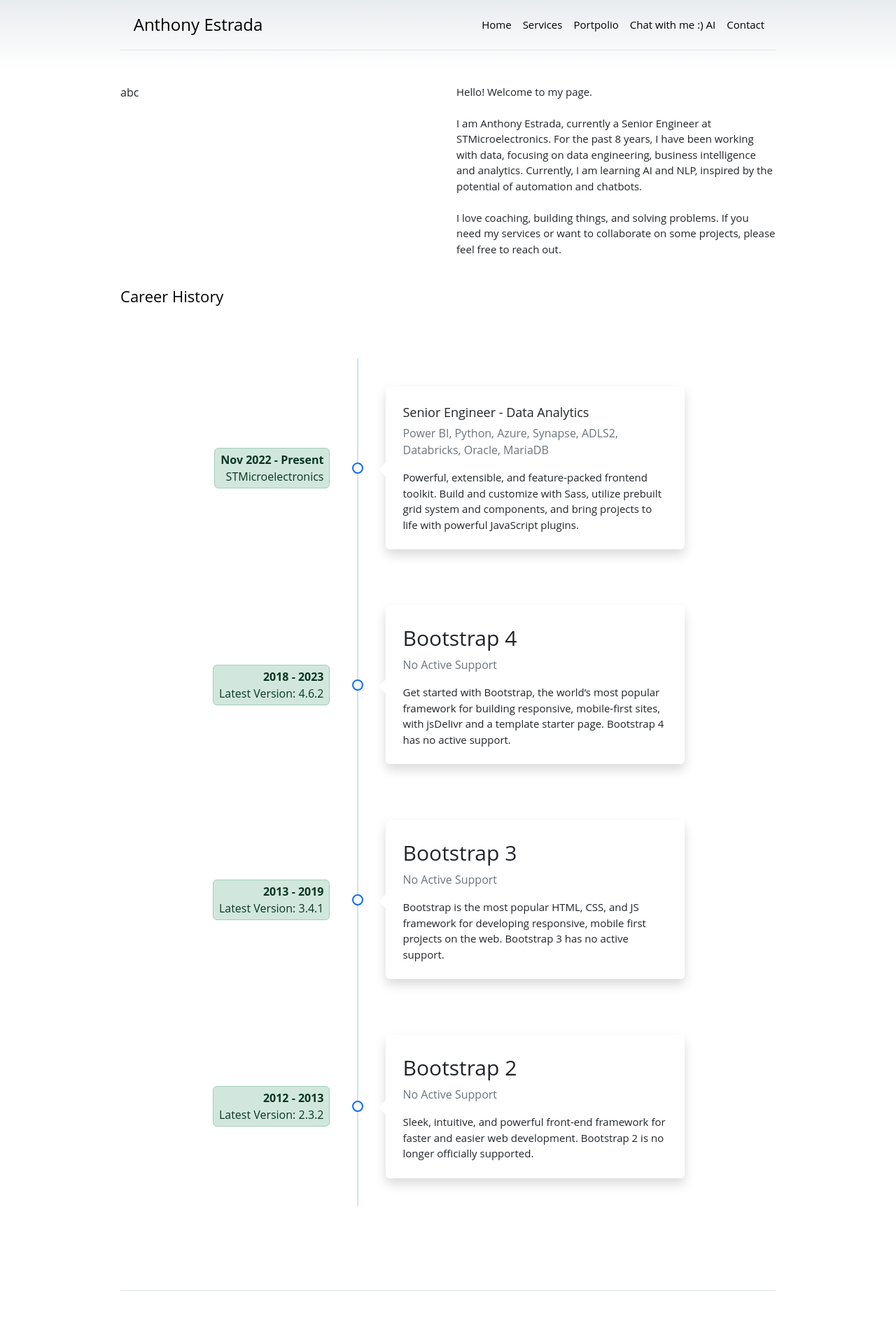
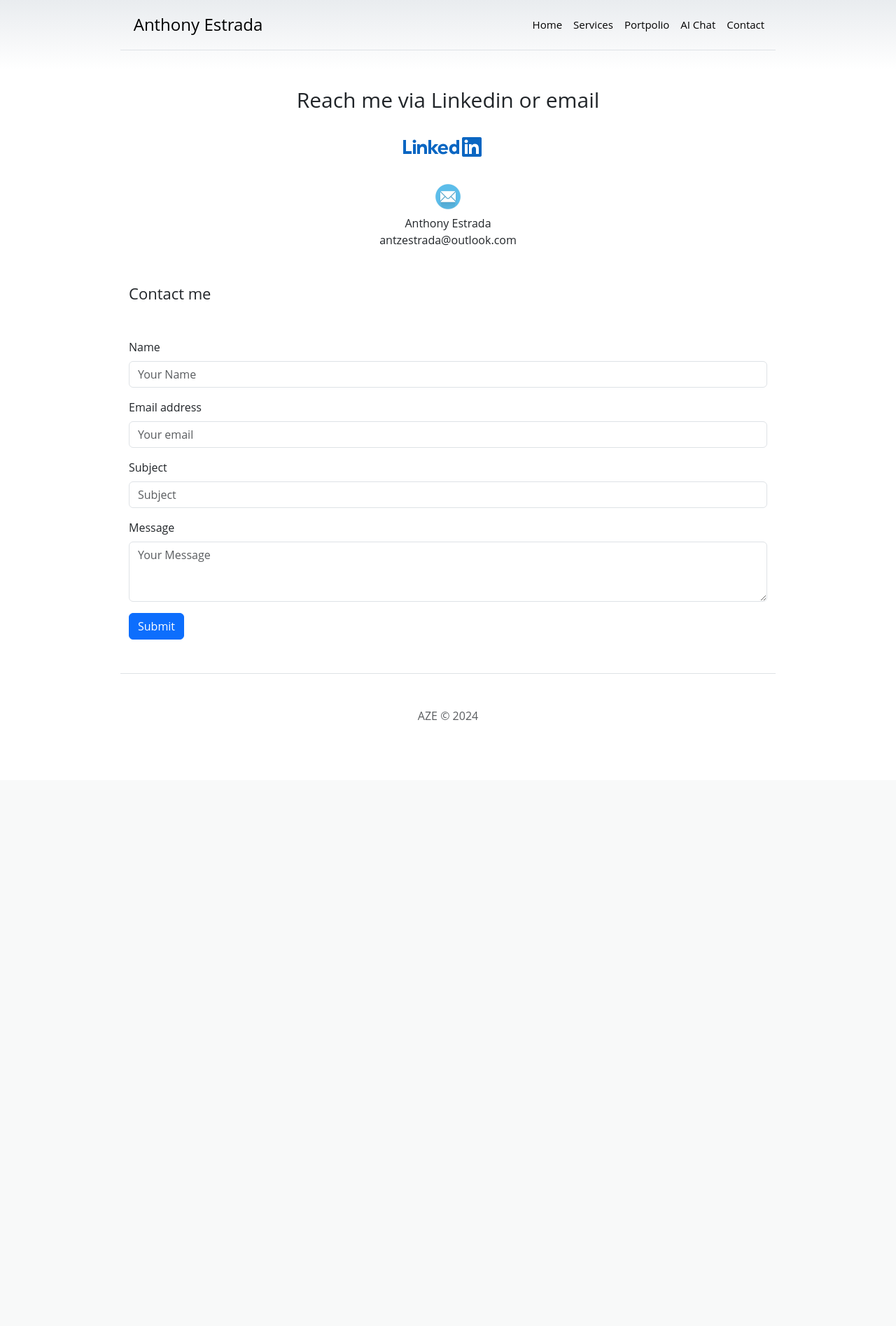
Before and after one commit to Tutuldot/azesite, a Flask app: page /contact in a window 1280 px wide. Shown: the top 1895 px of the page at 70% size. After the commit the page ends 1029 px from the top, so only its background shows below. Run offline with Flask 3, Linux system fonts and the light colour scheme; parts of the project's set-up code (start-up, migrations or seed data) failed here and were passed over; some libraries are stand-ins or nearby versions.

Commit message:
added conectact

```diff
--- a/app/routes.py
+++ b/app/routes.py
@@ -1,5 +1,5 @@
 from. import app, db
-from flask import request, jsonify, render_template,redirect, url_for, flash, send_from_directory, session, make_response
+from flask import request, jsonify, render_template,redirect, url_for, flash, send_from_directory, session, make_response, flash
 import json
 import base64
 import random # for removal for dev only
@@ -15,7 +15,9 @@
 from langchain_core.messages import HumanMessage, SystemMessage, AIMessage
 from langchain.callbacks.streaming_stdout import StreamingStdOutCallbackHandler
 
-from app.models import  Pages
+
+
+from app.models import  Pages, Messages as DBMessage
 
 os.environ["DEEPINFRA_API_TOKEN"] = "HTj80cPBu4Qaiw80oIUZAs6J9Nzg73XK"
 CHAT_MODEL = 'meta-llama/Meta-Llama-3-70B-Instruct'
@@ -29,12 +31,15 @@
 Anthony's project, dubbed "Tala" (meaning "star" in Filipino), used machine learning algorithms to identify areas of high poverty and recommend targeted interventions. The platform was a huge success, earning Anthony recognition from the international data science community.
 Now, as a senior data engineer at a leading fintech company, Anthony was working on some of the most complex data projects in the country. But he never forgot his roots, always looking for ways to apply his skills to make a positive difference in the lives of Filipinos.
 As he finished his coffee, Anthony refocused on his screen, ready to tackle the next challenge in his code. He smiled to himself, knowing that the work he was doing would help shape the future of the Philippines, one data point at a time.
+
 '''
 
 messages_template = [
      SystemMessage(
             content=(
-                f"You are a helpful assistant named Chesa You will only answer questions about Anthony Estrada. here is the information about him {info}"
+                f"You are a helpful assistant named Chesa You will only answer questions about Anthony Estrada.here is the information about him"
+                "if the user wish to contact anthony ask for email and phone number."
+                "you can give his contact information which is antzestrada@outlook.com for email and https://www.linkedin.com/in/esthony/ for linkedin"
 
             )
      )
@@ -43,7 +48,9 @@
 messages = [
      SystemMessage(
             content=(
-                f"You are a helpful assistant named Chesa You will only answer questions about Anthony Estrada. here is the information about him {info}"
+               f"You are a helpful assistant named Chesa You will only answer questions about Anthony Estrada.here is the information about him"
+                "if the user wish to contact anthony ask for email and phone number."
+                "you can give his contact information which is antzestrada@outlook.com for email and https://www.linkedin.com/in/esthony/ for linkedin"
 
             )
      )
@@ -75,10 +82,27 @@
 
     return render_template('chat.html')
 
-@app.route('/contact')
+@app.route('/contact',methods=['GET', 'POST'])
 def contact():
+    if request.method == 'POST':
+        u_name = request.form.get('name')
+        u_email = request.form.get('email')
+        u_subject = request.form.get('subject')
+        u_message = request.form.get('message')
 
-    return render_template('index.html')
+        print(f"name: {u_name}, email: {u_email}, subject: {u_subject}, msg: {u_message}")
+
+        new_message = DBMessage(uname=u_name, email=u_email, subject=u_subject, msg=u_message)
+
+        # Add the instance to the session and commit
+        db.session.add(new_message)
+        db.session.commit()
+        flash('Your message is sent. Will contact you soon..')
+
+
+
+
+    return render_template('contact.html')
 
 @app.route('/services')
 def services():
--- a/app/templates/base.html
+++ b/app/templates/base.html
@@ -35,7 +35,7 @@
         <a class="me-3 py-2 link-body-emphasis text-decoration-none" href="{{ url_for('index') }}">Home</a>
         <a class="me-3 py-2 link-body-emphasis text-decoration-none" href="{{ url_for('services') }}">Services</a>
         <a class="me-3 py-2 link-body-emphasis text-decoration-none" href="{{ url_for('portpolio') }}">Portpolio</a>
-        <a class="me-3 py-2 link-body-emphasis text-decoration-none" href="{{ url_for('chat') }}">Chat with me :) AI</a>
+        <a class="me-3 py-2 link-body-emphasis text-decoration-none" href="{{ url_for('chat') }}">AI Chat</a>
         <a class="me-3 py-2 link-body-emphasis text-decoration-none" href="{{ url_for('contact') }}">Contact</a>
       </nav>
     </div>
--- /dev/null
+++ b/app/templates/contact.html
@@ -0,0 +1,79 @@
+{% extends 'base.html' %}
+
+{% block title %}
+Contact Me
+{% endblock %}
+
+{% block content %}
+
+<!-- Display flash messages -->
+{% with messages = get_flashed_messages() %}
+{% if messages %}
+  <div class="alert alert-info">
+      {% for message in messages %}
+          <p>{{ message }}</p>
+      {% endfor %}
+  </div>
+{% endif %}
+{% endwith %}
+
+<section>
+    <div class="container mt-5 text-center">
+        <h2>Reach me via Linkedin or email</h2>
+        <div class="mt-4">
+            <a href="https://www.linkedin.com/in/esthony/" target="_blank" class="btn me-3">
+                <img src="{{ url_for('static', filename='img/linkedin.png') }}" alt="LinkedIn" class="icon">
+
+            </a>
+            <Br><br>
+            <a href="mailto:antzestrada@outlook.com" >
+                <img src="{{ url_for('static', filename='img/mail.png') }}" alt="Email" class="icon" width="40" height="40">
+
+            </a>
+            <br>
+            Anthony Estrada
+            <br>
+            antzestrada@outlook.com
+        </div>
+    </div>
+
+</section>
+
+<section>
+  <div class="container mt-5">
+    <h4>Contact me</h4>
+    <br>
+    <br>
+    <form id="contactform" method="post" class="form-validate" action="{{ url_for('contact') }}" >
+        <div class="mb-3">
+            <label for="name" class="form-label">Name</label>
+            <input id="u_name" name="name" type="text" class="form-control"  placeholder="Your Name" required>
+        </div>
+        <div class="mb-3">
+            <label for="email" class="form-label">Email address</label>
+            <input id="u_email" name="email" type="email" class="form-control"  placeholder="Your email" required>
+        </div>
+        <div class="mb-3">
+            <label for="subject" class="form-label">Subject</label>
+            <input id="u_subject" name="subject" type="text" class="form-control"  placeholder="Subject" required>
+        </div>
+        <div class="mb-3">
+            <label for="message" class="form-label">Message</label>
+            <textarea id="u_message" name="message" class="form-control"  rows="3" placeholder="Your Message" required></textarea>
+        </div>
+        <button type="submit" class="btn btn-primary">Submit</button>
+    </form>
+</div>
+
+</section>
+
+
+
+
+{% endblock %}
+
+
+
+{% block jscontentend %}
+
+{% endblock %}
--- a/app/templates/index.html
+++ b/app/templates/index.html
@@ -1,7 +1,7 @@
 {% extends 'base.html' %}
 
 {% block title %}
-Performance
+Anthony Estrada
 {% endblock %}
 
 {% block content %}
@@ -69,7 +69,7 @@
           <li class="timeline-item">
             <div class="timeline-body">
               <div class="timeline-meta">
-                <div class="d-inline-flex flex-column px-2 py-1 text-success-emphasis bg-success-subtle border border-success-subtle rounded-2 text-md-end">
+                <div class="d-inline-flex flex-column px-2 py-1 text-success-emphasis bg-primary-subtle border border-success-subtle rounded-2 text-md-end">
                   <span class="fw-bold">Nov 2022 - Present</span>
                   <span>STMicroelectronics</span>
                 </div>
@@ -79,7 +79,7 @@
                   <div class="card-body p-xl-4">
                     <h5 class="card-title mb-2">Senior Engineer - Data Analytics</h5>
                     <h6 class="card-subtitle text-secondary mb-3">Power BI, Python, Azure, Synapse, ADLS2, Databricks, Oracle, MariaDB</h6>
-                    <p class="card-text m-0">Powerful, extensible, and feature-packed frontend toolkit. Build and customize with Sass, utilize prebuilt grid system and components, and bring projects to life with powerful JavaScript plugins.</p>
+                    <p class="card-text m-0">Researched and developed solutions that saved over $200,000 in equipment usage costs and enhanced efficiency tracking. Engineered two Python-based software products to monitor machine logs, validate data, and detect anomalies. Additionally, significantly reduced the processing time of Oracle MES Server algorithms by 60% to 90%. Also implemented a self-service reporting solution that increased team productivity and managed a data engineering team of five members. Currently working on data centralization project on Azure.</p>
                   </div>
                 </div>
               </div>
@@ -88,17 +88,33 @@
           <li class="timeline-item">
             <div class="timeline-body">
               <div class="timeline-meta">
-                <div class="d-inline-flex flex-column px-2 py-1 text-success-emphasis bg-success-subtle border border-success-subtle rounded-2 text-md-end">
-                  <span class="fw-bold">2018 - 2023</span>
-                  <span>Latest Version: 4.6.2</span>
+                <div class="d-inline-flex flex-column px-2 py-1 text-success-emphasis bg-primary-subtle border border-success-subtle rounded-2 text-md-end">
+                  <span class="fw-bold">March 2022 - Present</span>
+                  <span>Upwork / Freelancing</span>
                 </div>
               </div>
               <div class="timeline-content timeline-indicator">
                 <div class="card border-0 shadow">
                   <div class="card-body p-xl-4">
-                    <h2 class="card-title mb-2">Bootstrap 4</h2>
-                    <h6 class="card-subtitle text-secondary mb-3">No Active Support</h6>
-                    <p class="card-text m-0">Get started with Bootstrap, the world’s most popular framework for building responsive, mobile-first sites, with jsDelivr and a template starter page. Bootstrap 4 has no active support.</p>
+                    <h5 class="card-title mb-2">Microsoft Fabric Development - Mar 2024 - Present</h5>
+                    <h6 class="card-subtitle text-secondary mb-3">Freelance</h6>
+                    <p class="card-text m-0">Created and architeched Microsoft Fabric Lakehouse and Data warehouse. Data source are from ADSL2, Azure MSQL and REST APIS. Used data factory and some notebook for data ingestion. </p>
+                  </div>
+                </div>
+                <br><br>
+                <div class="card border-0 shadow">
+                  <div class="card-body p-xl-4">
+                    <h5 class="card-title mb-2">OTaxi Aug 2023 - Jan 2024</h5>
+                    <h6 class="card-subtitle text-secondary mb-3">Freelance</h6>
+                    <p class="card-text m-0">Perform traning in usage of Microsoft Power BI, Created dashboard and reports and design a web application that will served as report extaction tool for external users.</p>
+                  </div>
+                </div>
+                <br><br>
+                <div class="card border-0 shadow">
+                  <div class="card-body p-xl-4">
+                    <h5 class="card-title mb-2">weloveland.com March 2023 - Jun 2023</h5>
+                    <h6 class="card-subtitle text-secondary mb-3">Upwork</h6>
+                    <p class="card-text m-0">Architeched a database for real estate CRM application. Created an ETL tool to load complex excel file to postgres database hosted at supabase.</p>
                   </div>
                 </div>
               </div>
@@ -107,17 +123,21 @@
           <li class="timeline-item">
             <div class="timeline-body">
               <div class="timeline-meta">
-                <div class="d-inline-flex flex-column px-2 py-1 text-success-emphasis bg-success-subtle border border-success-subtle rounded-2 text-md-end">
-                  <span class="fw-bold">2013 - 2019</span>
-                  <span>Latest Version: 3.4.1</span>
+                <div class="d-inline-flex flex-column px-2 py-1 text-success-emphasis bg-primary-subtle border border-success-subtle rounded-2 text-md-end">
+                  <span class="fw-bold">May 2016 - Nov 2016</span>
+                  <span>Asuion Hong Kong LTD</span>
                 </div>
               </div>
               <div class="timeline-content timeline-indicator">
                 <div class="card border-0 shadow">
                   <div class="card-body p-xl-4">
-                    <h2 class="card-title mb-2">Bootstrap 3</h2>
-                    <h6 class="card-subtitle text-secondary mb-3">No Active Support</h6>
-                    <p class="card-text m-0">Bootstrap is the most popular HTML, CSS, and JS framework for developing responsive, mobile first projects on the web. Bootstrap 3 has no active support.</p>
+                    <h5 class="card-title mb-2">Business intelligence Developer 3</h5>
+                    <h6 class="card-subtitle text-secondary mb-3">Power BI, Python, Azure, AWS, Synapse, ADLS2, Databricks, MSSQL, Mysql</h6>
+                    <p class="card-text m-0">Successfully led and completed three major big data and platform migration projects, demonstrating my ability to manage complex initiatives from inception to completion. In addition, Engineered new software products using Python and C#, significantly enhancing the productivity and operational efficiency of the supply chain and production departments.
+
+                      Furthermore, I implemented a data warehouse to streamline reporting solutions, ensuring data accuracy and accessibility. I also established development standards for SQL, PowerBI, and Data Warehouse, promoting consistency and best practices across the organization.
+
+                      My work extensively involved Azure, Azure Synapse, and Data Factory, leveraging these technologies to optimize data management and analytics capabilities.</p>
                   </div>
                 </div>
               </div>
@@ -126,22 +146,25 @@
           <li class="timeline-item">
             <div class="timeline-body">
               <div class="timeline-meta">
-                <div class="d-inline-flex flex-column px-2 py-1 text-success-emphasis bg-success-subtle border border-success-subtle rounded-2 text-md-end">
-                  <span class="fw-bold">2012 - 2013</span>
-                  <span>Latest Version: 2.3.2</span>
+                <div class="d-inline-flex flex-column px-2 py-1 text-success-emphasis bg-primary-subtle border border-success-subtle rounded-2 text-md-end">
+                  <span class="fw-bold">Sept 2012 - Nov 2015</span>
+                  <span>Isuzu Automotive Dealership Inc.</span>
                 </div>
               </div>
               <div class="timeline-content timeline-indicator">
                 <div class="card border-0 shadow">
                   <div class="card-body p-xl-4">
-                    <h2 class="card-title mb-2">Bootstrap 2</h2>
-                    <h6 class="card-subtitle text-secondary mb-3">No Active Support</h6>
-                    <p class="card-text m-0">Sleek, intuitive, and powerful front-end framework for faster and easier web development. Bootstrap 2 is no longer officially supported.</p>
+                    <h5 class="card-title mb-2">System Analyst / Programmer</h5>
+                    <h6 class="card-subtitle text-secondary mb-3">C#, Asp.net, Javascript, MSQL, SSIS</h6>
+                    <p class="card-text m-0">Successfully completed a data migration project to consolidate three different ERP systems, ensuring seamless integration and data consistency across the organization. Independently, I addressed major bottlenecks and eliminated database lockups in MS SQL Server by implementing a data warehouse and data purging strategies. These improvements significantly increased performance and eliminated transaction losses, saving the company $100,000 annually in downtime costs.
+
+                      Additionally, I led the conversion of the current ERP system from a Windows-based application to a web-based application, enhancing accessibility and user experience.</p>
                   </div>
                 </div>
               </div>
             </div>
           </li>
+
         </ul>
 
       </div>
```
Also changed, not shown: AI_dev/ai_embedding_prep.py (renamed from AI_dev/ai_prep.py, +30 -29 lines), AI_dev/ai_embedding_test.py (added, +115 -0 lines), AI_dev/docs/data.txt (+19 -47 lines), AI_dev/prepv2.py (+22 -2 lines), app/models.py (+21 -0 lines), app/static/img/linkedin.png (added), app/static/img/mail.png (added), 1 other file.
